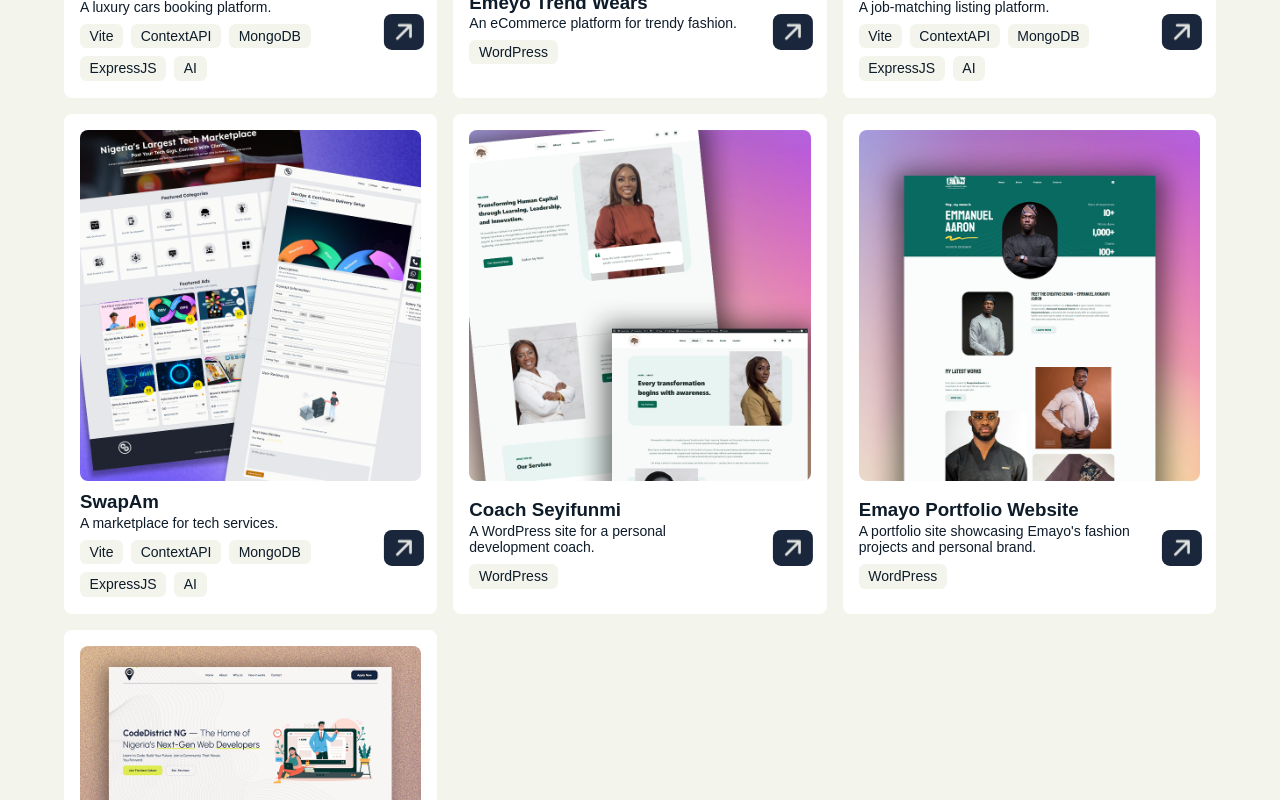
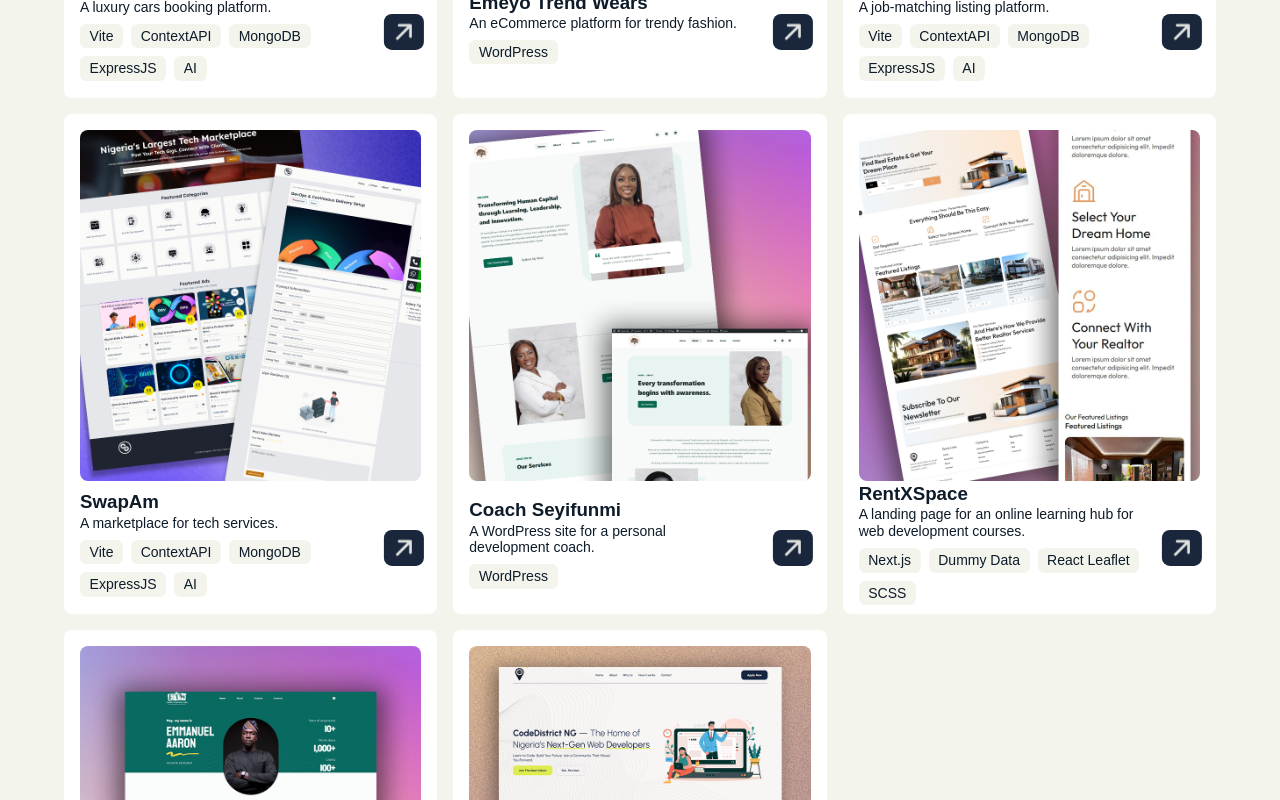
Before and after one commit to devbammy/devbammy, a React (Vite) app: page / in a window 1280 px wide. Shown: the part 2840-3640 px from the top of the page. Built offline with nearby package versions, Linux system fonts and the light colour scheme.

Commit message:
feat: Introduce `asstes.js` for centralized asset and project data, and add `rentxspace.png`.

```diff
--- a/src/assets/asstes.js
+++ b/src/assets/asstes.js
@@ -50,6 +50,7 @@ import coach from './coach.png';
 import emayo from './emayo.png';
 import eleventh from './eleventh.png';
 import emayoShop from './emayoShop.png';
+import rentxspace from './rentxspace.png';
 
 export const assets = {
   ai,
@@ -104,6 +105,7 @@ export const assets = {
   emayo,
   eleventh,
   emayoShop,
+  rentxspace,
 };
 
 export const aboutItems = [
@@ -182,7 +184,14 @@ export const projects = [
     projectLink: 'https://coachseyifunmi.com',
     tab: 'WordPress',
   },
-
+  {
+    imgSrc: rentxspace,
+    title: 'RentXSpace',
+    desc: 'A landing page for an online learning hub for web development courses.',
+    tags: ['Next.js', 'Dummy Data', 'React Leaflet', 'SCSS'],
+    projectLink: 'https://rentxspace.vercel.app/',
+    tab: 'Frontend',
+  },
   {
     imgSrc: emayo,
     title: 'Emayo Portfolio Website',
```
Also changed, not shown: src/assets/rentxspace.png (added).
